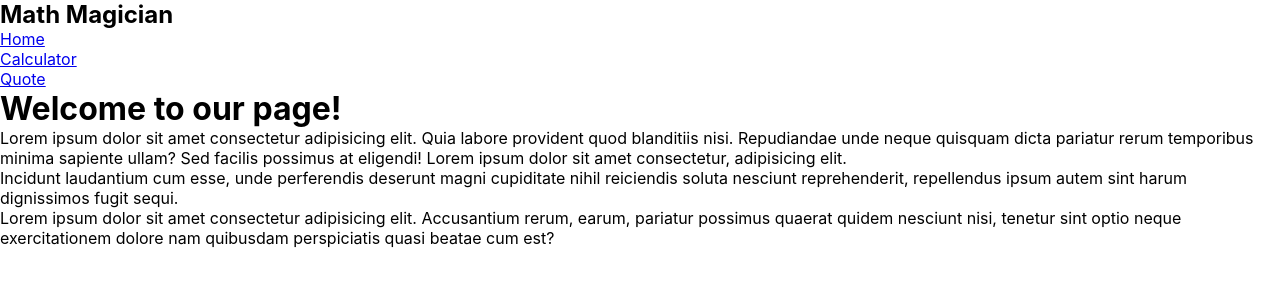
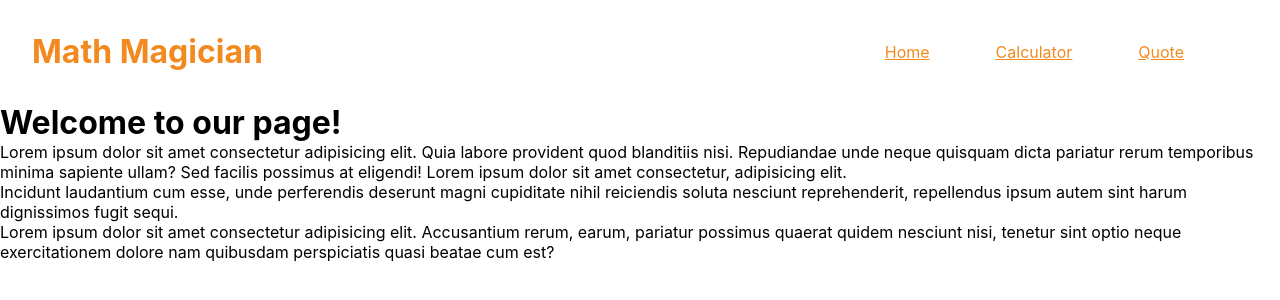
Before and after one commit to Rachelwebdev/math-magicians, a React (Create React App) app: page / in a window 1280 px wide. Shown: the top 300 px of the page. Built offline with nearby package versions, Linux system fonts and the light colour scheme.

Commit message:
Add styles to Navbar

```diff
--- a/src/components/Navbar.js
+++ b/src/components/Navbar.js
@@ -1,18 +1,34 @@
 import React from 'react';
 import { Link } from 'react-router-dom';
+import styles from '../styles/Navbar.module.css';
 
 const Navbar = () => (
-  <nav>
-    <h1 className="logo">Math Magician</h1>
-    <ul className="navLinks">
-      <li>
-        <Link to="/">Home</Link>
+  <nav className={styles.navMenu}>
+    <h1 className={styles.logo}>Math Magician</h1>
+    <ul className={styles.navLinks}>
+      <li className={styles.firstChild}>
+        <Link
+          className={styles.link}
+          to="/"
+        >
+          Home
+        </Link>
+      </li>
+      <li className={styles.secondChild}>
+        <Link
+          className={styles.link}
+          to="/calculator"
+        >
+          Calculator
+        </Link>
       </li>
       <li>
-        <Link to="/calculator">Calculator</Link>
-      </li>
-      <li>
-        <Link to="/quote">Quote</Link>
+        <Link
+          className={styles.link}
+          to="/quote"
+        >
+          Quote
+        </Link>
       </li>
     </ul>
   </nav>
--- /dev/null
+++ b/src/styles/Navbar.module.css
@@ -0,0 +1,38 @@
+.navMenu {
+  display: flex;
+  justify-content: space-between;
+  align-items: center;
+  padding: 2rem;
+}
+
+.navLinks {
+  display: flex;
+  list-style-type: none;
+  margin-right: 2rem;
+}
+
+.navLinks li {
+  padding: 0 2rem;
+  text-decoration-color: rgb(243, 138, 32);
+}
+
+.link {
+  color: rgb(243, 138, 32);
+  transition: 800ms ease-in-out;
+}
+
+.link:hover {
+  color: white;
+  font-size: 1.2rem;
+  font-weight: 600;
+}
+
+.firstChild,
+.secondChild {
+  border-right: 2px solid white;
+}
+
+.logo {
+  color: rgb(243, 138, 32);
+  font-size: 2rem;
+}
```
